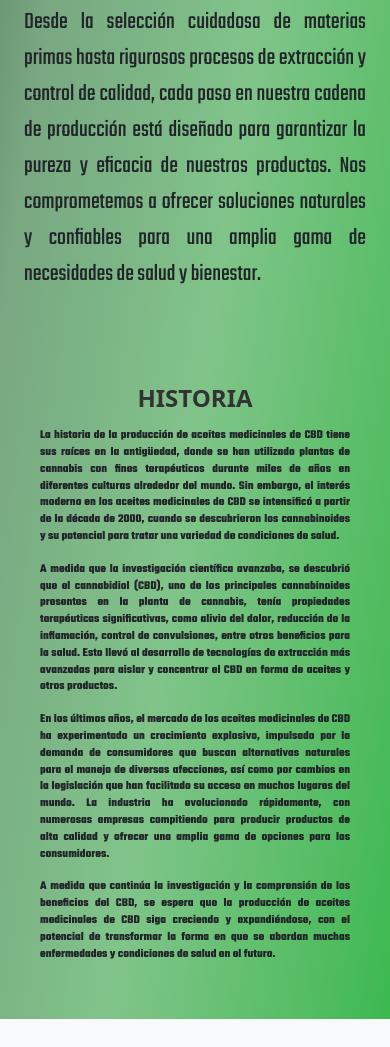
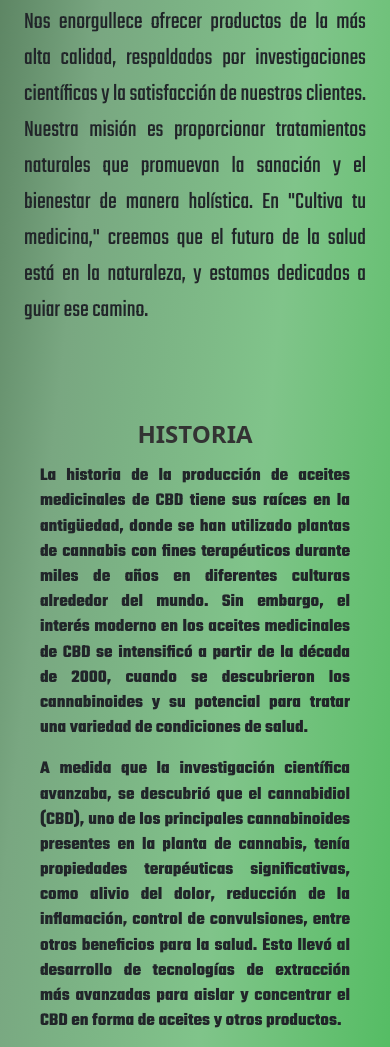
Before and after one commit to pitugastaldi/PROYECTO-FINAL, a website: page index.html in a window 390 px wide. Shown: the part 1739-2786 px from the top of the page. Drawn offline with nearby package versions, Linux system fonts and the light colour scheme; a web font is replaced by a local one.

Commit message:
contenido

```diff
--- a/index.html
+++ b/index.html
@@ -73,7 +73,8 @@
             </div>
             <div class="imagenBody3">
                 <img style="border-radius: 100px;" src="./assets/primerapagina/WhatsApp Image 2024-05-14 at 17.06.50 (1).jpeg" alt="" width="30%">
-                <p>Desde la selección cuidadosa de materias primas hasta rigurosos procesos de extracción y control de calidad, cada paso en nuestra cadena de producción está diseñado para garantizar la pureza y eficacia de nuestros productos. Nos comprometemos a ofrecer soluciones naturales y confiables para una amplia gama de necesidades de salud y bienestar.</p>
+                <p>
+                    Nos enorgullece ofrecer productos de la más alta calidad, respaldados por investigaciones científicas y la satisfacción de nuestros clientes. Nuestra misión es proporcionar tratamientos naturales que promuevan la sanación y el bienestar de manera holística. En "Cultiva tu medicina," creemos que el futuro de la salud está en la naturaleza, y estamos dedicados a guiar ese camino.</p>
             </div>
         </section>
 
@@ -96,9 +97,8 @@
             </div>
             <div class="text4">
                 <p>
-                    A medida que continúa la investigación y la comprensión de los beneficios del CBD, se espera que la producción de aceites medicinales de CBD siga creciendo y expandiéndose, con el potencial de transformar la forma en que se abordan muchas enfermedades y condiciones de salud en el futuro.
-                </p>
-            </div>
+                    En la actualidad, la producción de aceites medicinales de CBD se ha convertido en una industria sofisticada y regulada, con estándares rigurosos para garantizar la pureza y la eficacia de los productos. Los avances en la tecnología de cultivo y extracción, así como el creciente cuerpo de investigación científica, continúan impulsando la innovación en este campo. A medida que más personas descubren los beneficios del CBD, la demanda sigue en aumento, y las empresas dedicadas a la producción de aceites medicinales de CBD, como la nuestra, están a la vanguardia en ofrecer soluciones naturales y efectivas para el bienestar y la salud.                </p>
+                </div>
         </section>
         <div class="d-flex justify-content-center">
             <div class="containerhistorias">
--- a/scss/style.scss
+++ b/scss/style.scss
@@ -537,7 +537,7 @@ a {
             margin-bottom: 1rem;
 
             p {
-                font-size: 12px;
+                font-size: 18px;
                 line-height: 1.4;
                 font-family: $font-family;
                 font-weight: bold;
```
Also changed, not shown: css/style.css.
